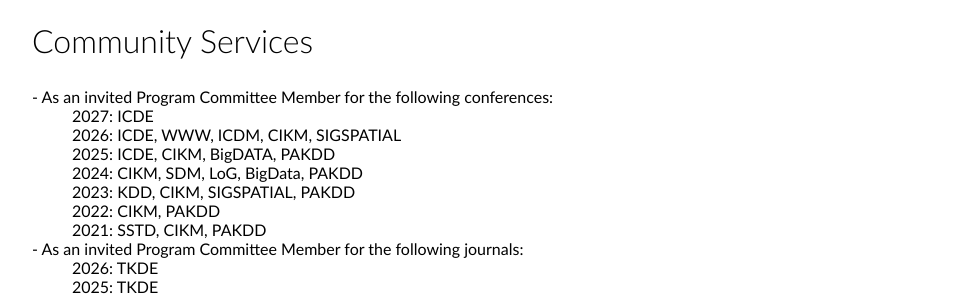
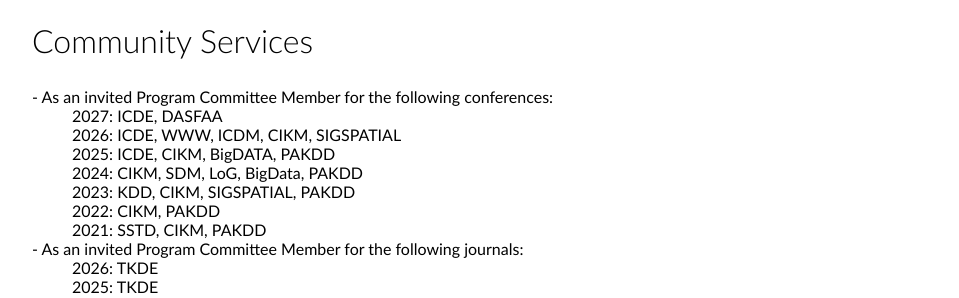
Before and after one commit to 2danlin/2danlin.github.io, a Jekyll site: the page built from index.html, in a window 1280 px wide. Shown: the part 1358-1656 px from the top of the page, without its empty margins (160-1119 px from the left). Built offline with Jekyll 4.4.1, drawn with Linux system fonts in a browser that asks for light colours.

Commit message:
Update index.html

```diff
--- a/index.html
+++ b/index.html
@@ -66,7 +66,7 @@
 	<h2>Community Services</h2>
 	<dl>
 		<dt>- As an invited Program Committee Member for the following conferences:</dt>
-		<dd>2027: ICDE </dd>
+		<dd>2027: ICDE, DASFAA </dd>
 		<dd>2026: ICDE, WWW, ICDM, CIKM, SIGSPATIAL </dd>
 		<dd>2025: ICDE, CIKM, BigDATA, PAKDD  </dd>
 		<dd>2024: CIKM, SDM, LoG, BigData, PAKDD  </dd>
```
